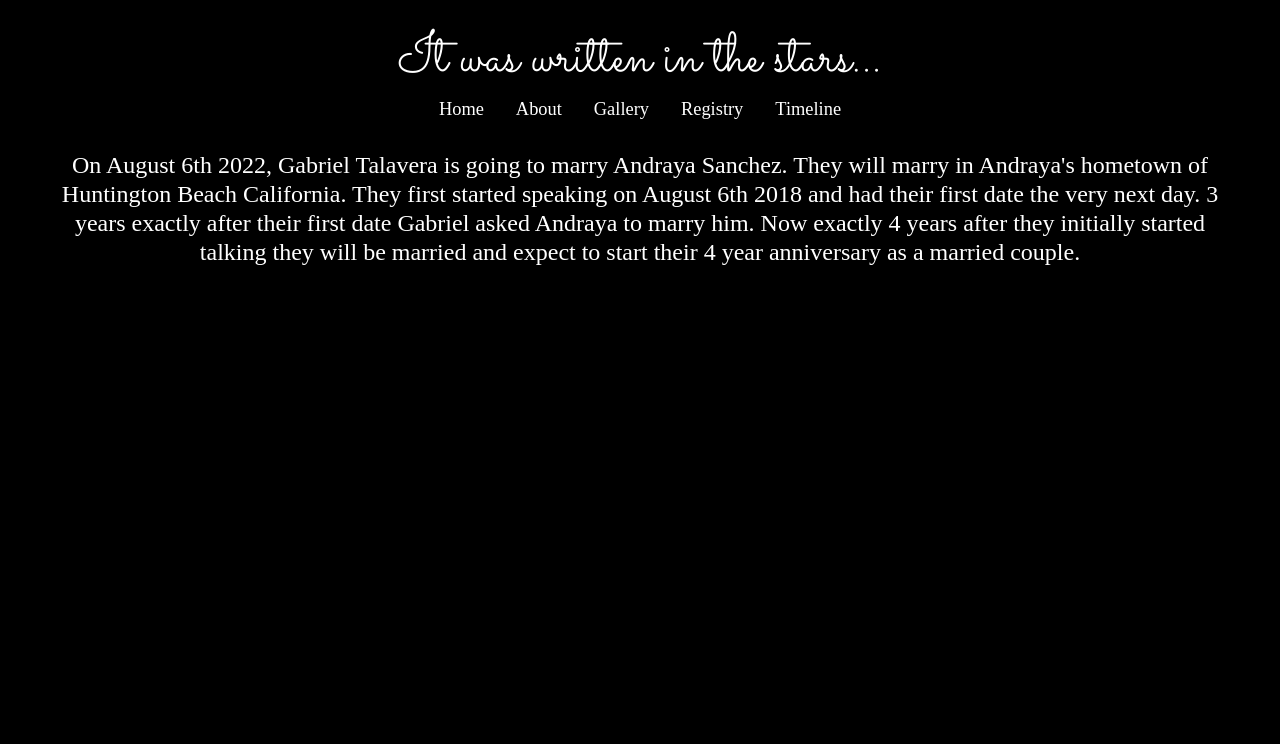
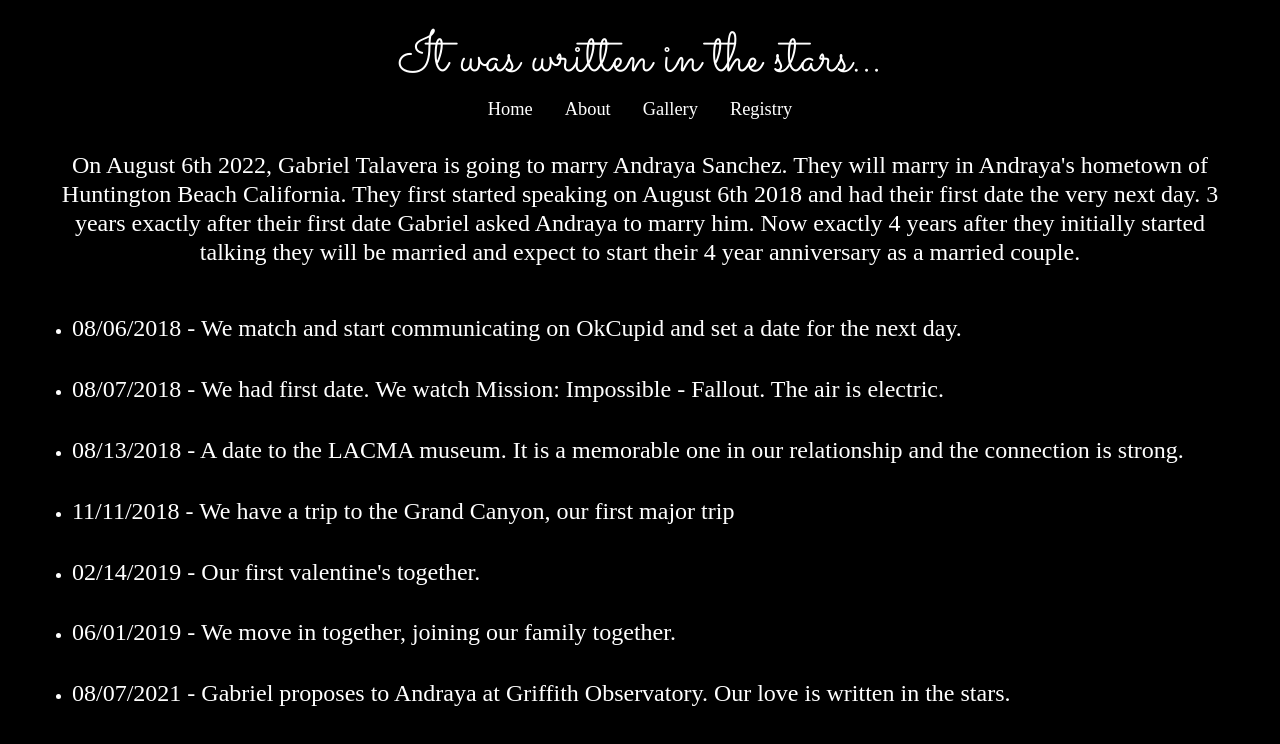
Before and after one commit to gabrieltal/andraya, a React (Create React App) app: page /about in a window 1280 px wide. Shown: the top 744 px of the page. Built offline with nearby package versions, Linux system fonts and the light colour scheme.

Commit message:
putting finishing touches

```diff
--- a/src/App.js
+++ b/src/App.js
@@ -1,5 +1,4 @@
 import Main from './components/Main';
-import Timeline from './components/Timeline';
 import About from './components/About';
 import Gallery from './components/Gallery';
 import Registry from './components/Registry';
@@ -18,7 +17,6 @@ function App() {
           <Route path="/about" element={<About />} />
           <Route path="/gallery" element={<Gallery />} />
           <Route path="/registry" element={<Registry />} />
-          <Route path="/timeline" element={<Timeline />} />
         </Routes>
       </BrowserRouter>
     </div>
--- a/src/assets/stylesheets/app.css
+++ b/src/assets/stylesheets/app.css
@@ -19,6 +19,7 @@ main {
 }
 
 code { font-family: source-code-pro, Menlo, Monaco, Consolas, 'Courier New', monospace; }
+ul { list-style: disc; }
 
 /* Header & Text */
 header { padding-top: .75rem; }
@@ -48,6 +49,7 @@ a { font-size: 1.15rem; line-height: 1.2rem; }
 .my-3 { margin-top: 12px; margin-bottom: 12px; }
 .mb-5 { margin-bottom: 32px; }
 .mt-5 { margin-top: 32px; }
+.mx-5 { margin-left: 32px; margin-right: 32px; }
 .my-5 { margin-bottom: 32px; margin-top: 32px; }
 .mx-auto { margin-left: auto; margin-right: auto; }
 
@@ -57,6 +59,7 @@ a { font-size: 1.15rem; line-height: 1.2rem; }
 .text-center { text-align: center; }
 .justify-content-center { justify-content: center; }
 .flex-column { flex-direction: column; }
+.text-left { text-align: left; }
 
 /* Links */
 .nav-link { color: white; text-decoration: none; padding: 1rem; }
@@ -70,6 +73,10 @@ a { font-size: 1.15rem; line-height: 1.2rem; }
   max-width: 100%;
   width: 100%;
   max-height: 480px;
+}
+
+.splash-container {
+  z-index: 1;
 }
 
 .container {
--- a/src/components/About.js
+++ b/src/components/About.js
@@ -1,13 +1,23 @@
 import React, { Component } from 'react';
 import Nav from './Nav';
+import Event from './Event';
+import HISTORY from '../library/history';
+
 
 export default class Main extends Component {
   render() {
+    const events = HISTORY.map((event, index) => {
+      return <Event key={index} {...event} />;
+    });
+
     return (
       <div>
         <Nav />
         <main className="container text-center">
           <p className="mx-3">On August 6th 2022, Gabriel Talavera is going to marry Andraya Sanchez. They will marry in Andraya's hometown of Huntington Beach California. They first started speaking on August 6th 2018 and had their first date the very next day. 3 years exactly after their first date Gabriel asked Andraya to marry him. Now exactly 4 years after they initially started talking they will be married and expect to start their 4 year anniversary as a married couple.</p>
+          <ul className="mx-5">
+            {events}
+          </ul>
         </main>
       </div>
     );
--- a/src/components/Event.js
+++ b/src/components/Event.js
@@ -3,10 +3,9 @@ import React, { Component } from 'react';
 export default class Event extends Component {
   render() {
     return (
-      <div>
-        <p>{this.props.date}</p>
-        <p>{this.props.description}</p>
-      </div>
+      <li className="text-left my-5">
+        <p><strong>{this.props.date}</strong> - {this.props.description}</p>
+      </li>
     )
   }
 }
--- a/src/components/Main.js
+++ b/src/components/Main.js
@@ -6,7 +6,7 @@ import Nav from './Nav';
 export default class Main extends Component {
   render() {
     return (
-      <div>
+      <div className="star-background">
         <Nav />
         <main className="container">
           <div className="d-flex flex-column align-items-center justify-content-center">
@@ -25,6 +25,9 @@ export default class Main extends Component {
             </div>
           </div>
         </main>
+        <div id='stars'></div>
+        <div id='stars2'></div>
+        <div id='stars3'></div>
       </div>
     );
   }
--- a/src/components/Nav.js
+++ b/src/components/Nav.js
@@ -10,7 +10,6 @@ export default class Nav extends Component {
         <NavLink className="nav-link" to="/about">About</NavLink>
         <NavLink className="nav-link" to="/gallery">Gallery</NavLink>
         <NavLink className="nav-link" to="/registry">Registry</NavLink>
-        <NavLink className="nav-link" to="/timeline">Timeline</NavLink>
       </nav>
     )
   }
--- a/src/components/Timeline.js
+++ /dev/null
@@ -1,26 +0,0 @@
-import React, { Component } from 'react';
-import HISTORY from '../library/history';
-import Event from './Event';
-import Nav from './Nav';
-
-export default class Timeline extends Component {
-  render() {
-    const events = HISTORY.map((event, index) => {
-      return <Event key={index} {...event} />;
-    });
-
-    return (
-      <div className="star-background">
-        <Nav />
-        <main>
-          <div className="history">
-            {events}
-          </div>
-        </main>
-        <div id='stars'></div>
-        <div id='stars2'></div>
-        <div id='stars3'></div>
-      </div>
-    );
-  }
-}
```
Also changed, not shown: src/assets/stylesheets/stars.css.
